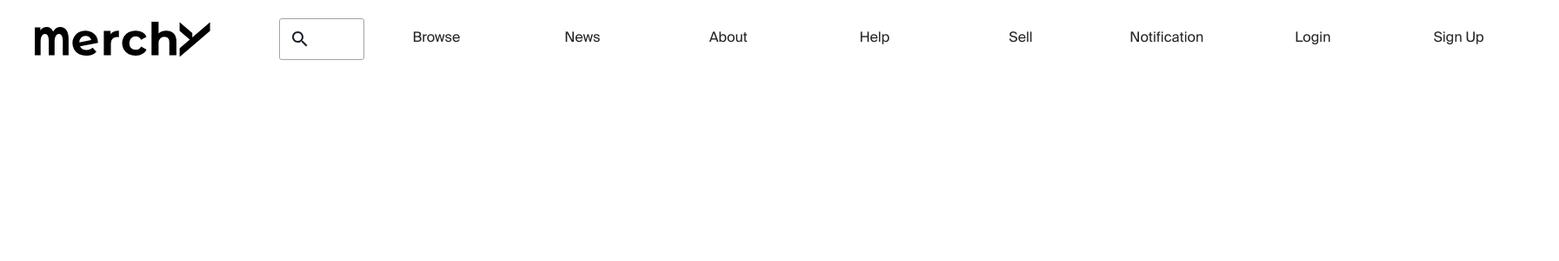
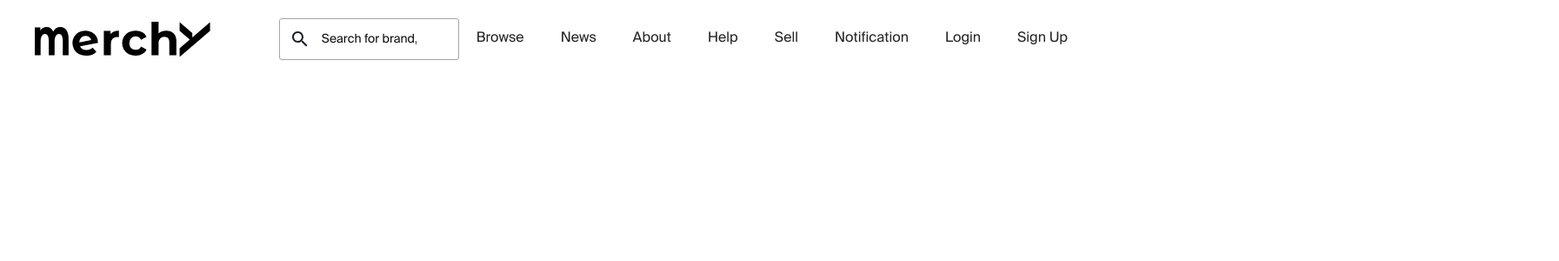
Before and after one commit to richiexuetang/merchandisey-ui, a React (Create React App) app: page / in a window 1280 px wide. Shown: the top 300 px of the page at 87% size, 1793 px wide, since content can reach past the window. Built offline with nearby package versions, Linux system fonts and the light colour scheme.

Commit message:
save work again

```diff
--- a/src/components/navbar/nav-menu/Dropdown.tsx
+++ b/src/components/navbar/nav-menu/Dropdown.tsx
@@ -24,9 +24,9 @@ const Dropdown: React.FC<DropdownProps> = ({
     >
       <div className={`${depthLevel > 2 ? 'category-container' : ''}`}>
         {submenus.map((submenu, index) => (
-          <li key={index} className='menu-list category-list'>
-            <NavMenuItems items={submenu} key={index} depthLevel={depthLevel} />
-          </li>
+          //<li key={index} className='menu-list category-list'>
+          <NavMenuItems items={submenu} key={index} depthLevel={depthLevel} />
+          //</li>
         ))}
       </div>
     </ul>
--- a/src/components/navbar/nav-menu/NavMenuItems.tsx
+++ b/src/components/navbar/nav-menu/NavMenuItems.tsx
@@ -49,14 +49,18 @@ const NavMenuItems: React.FC<NavMenuItemsProps> = ({ items, depthLevel }) => {
     >
       {items.submenu && items.url ? (
         <React.Fragment>
-          <Styled.MenuLink
-            to={items.url}
-            onMouseEnter={onMouseEnter}
-            onMouseLeave={onMouseLeave}
-            onClick={closeDropdown}
+          <button
+            type='button'
+            aria-haspopup='menu'
+            aria-expanded={dropdown ? 'true' : 'false'}
+            onClick={() => setDropdown((prev) => !prev)}
           >
-            {items.title}
-          </Styled.MenuLink>
+            {window.innerWidth < 960 && depthLevel === 0 ? (
+              items.title
+            ) : (
+              <Styled.MenuLink to={items.url}>{items.title}</Styled.MenuLink>
+            )}
+          </button>
           <Dropdown
             depthLevel={depthLevel}
             submenus={items.submenu}
--- a/src/components/navbar/nav-menu/index.css
+++ b/src/components/navbar/nav-menu/index.css
@@ -18,21 +18,11 @@ header {
   border-right: 2px solid transparent;
   cursor: pointer;
   padding-inline: 8px;
+}
 
-  @media screen and (min-width: 48em) {
-    min-width: 115px;
-    font-size: var(--chakra-fontSizes-sm);
-  }
-
-  @media screen and (min-width: 62em) {
-    min-width: 132px;
-    font-size: var(--chakra-fontSizes-sm);
-  }
-
-  @media screen and (min-width: 80em) {
-    min-width: 160px;
-    font-size: var(--chakra-fontSizes-md);
-  }
+.menu-list:hover {
+  border-style: solid;
+  border-right: 2px solid #006340;
 }
 
 .dropdown {
--- a/src/components/navbar/navbar.styles.tsx
+++ b/src/components/navbar/navbar.styles.tsx
@@ -344,40 +344,25 @@ export const MenuLink = styled(Link)`
   }
 `;
 
-export const InitialDropdown = styled.ul`
-  position: absolute;
-  top: 100%;
-  z-index: 1000;
-  float: left;
-  padding: 0px;
-  margin: 0px;
-  box-shadow: rgb(0 0 0 / 25%) 0px 4px 4px, rgb(0 0 0 / 10%) 0px -2px 4px;
-  font-weight: 600;
-  color: var(--chakra-colors-neutral-700);
-  list-style: none;
-  background-color: var(--chakra-colors-neutral-white);
-  background-clip: padding-box;
+export const MenuList = styled.li`
+  font-weight: 400;
+  border-right: 2px solid transparent;
+  cursor: pointer;
+  padding-inline: 8px;
 
   @media screen and (min-width: 48em) {
-    left: -78px;
-    width: 115px;
+    min-width: 115px;
+    font-size: var(--chakra-fontSizes-sm);
   }
 
   @media screen and (min-width: 62em) {
-    width: 132px;
+    min-width: 132px;
+    font-size: var(--chakra-fontSizes-sm);
   }
 
   @media screen and (min-width: 80em) {
-    left: -100px;
-    width: 160px;
-  }
-`;
-
-export const NavMenuBarItem = styled.li`
-  &.hover {
-    > ul {
-      display: block;
-    }
+    min-width: 160px;
+    font-size: var(--chakra-fontSizes-md);
   }
 `;
 //export const MenuItemDropdown = styled.ul
```
